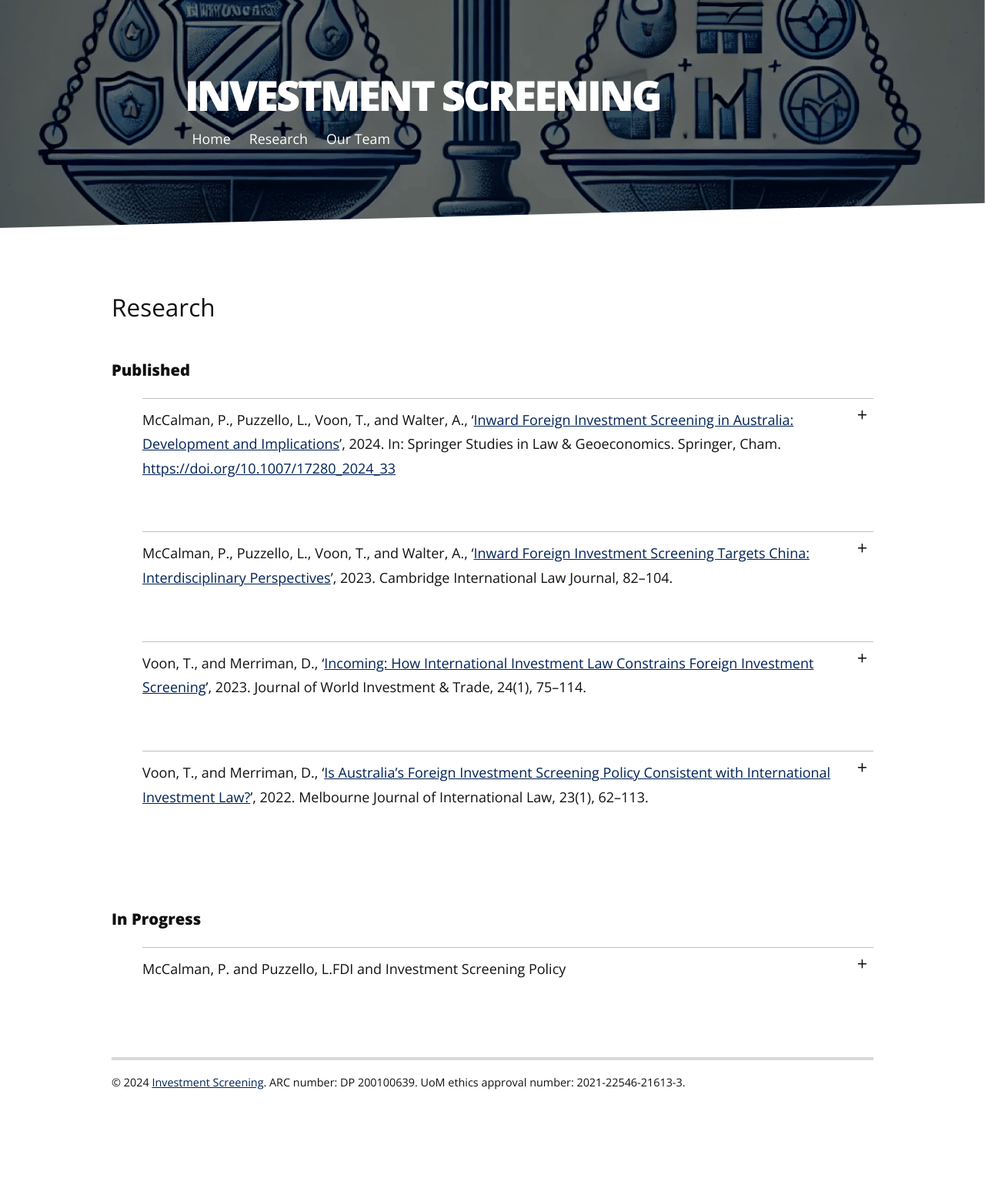
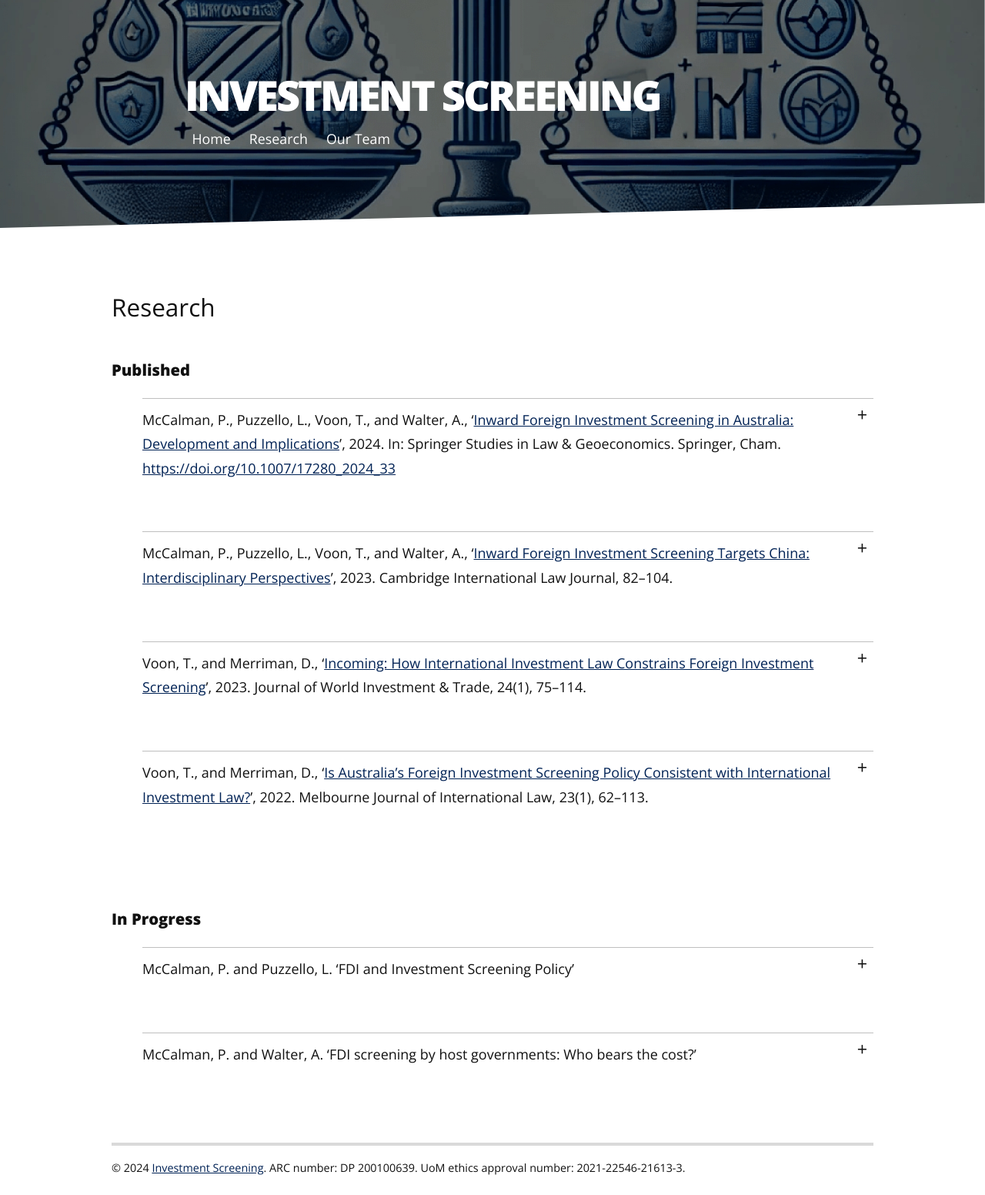
Before and after one commit to investmentscreening/investmentscreening.github.io, a Jekyll site: the page built from research.md, in a window 1280 px wide. Shown: the whole page at 77% size. Built offline with Jekyll 4.4.1, drawn with Linux system fonts in a browser that asks for light colours; nearby versions of some CDN libraries; before the commit the page ends 1441 px from its top, so only the background shows below that; some of the changed lines change nothing that is shown.

Commit message:
feat: add second WIP paper

```diff
--- a/research.md
+++ b/research.md
@@ -34,6 +34,11 @@ content = "_Abstract:_ Significant changes to Australia’s foreign investment s
 #### In Progress
 
 {% include_relative _layouts/_elements/accordion.html
-title = "McCalman, P. and Puzzello, L.FDI and Investment Screening Policy"
+title = "McCalman, P. and Puzzello, L. ‘FDI and Investment Screening Policy’"
 content = "_Abstract:_ Efforts to restrict Inward FDI (IFDI) have traditionally been modest. Recently there has been a dramatic increase in the number of countries screening IFDI. The costs imposed by screening raise concerns about the consequences for IFDI. In this paper, we leverage a structural gravity framework to quantify the effect of screening on the level of FDI in a host country, and on the distribution of IFDI across countries. We address these issues from three perspectives.  First, partial equilibrium estimates suggest that screening reduces IFDI by 35-37%, on average. Second, general equilibrium estimates reveal that the unilateral adoption of screening reduces the aggregate IFDI of a new screener by, on average, 10%, but the impact varies from -0.2% to -33%. Finally, we consider a world where all non-screening hosts adopt screening. We find that IFDI is reduced on average by 11.4% for new screening hosts but this effect differs across hosts ranging from -0.2% to -34%. The impact on bilateral IFDI from the adoption of screening is even more varied, with the largest increase recorded as 6% while the largest drop is 64%. Third-country effects are also pronounced, with bilateral IFDI changes for bystanders ranging from -50% to 7%."
 %}
+
+{% include_relative _layouts/_elements/accordion.html
+title = "McCalman, P. and Walter, A. ‘FDI screening by host governments: Who bears the cost?’"
+content = "_Abstract:_ Countries are increasingly screening foreign direct investment to ensure it aligns with the national interest. Each investment is reviewed on a case by case basis to allow maximum flexibility to achieve the desired outcome. Governments also claim that since only a few investments are blocked, screening doesn’t reduced foreign investment. However, a lack of explicit criteria when implementing the policy along with broad scope for imposing mitigation measures on investments creates uncertainty for foreign investors. This uncertainty imposes costs that potentially alter the level and/or composition of foreign investment. To gain insight into the consequences of screening, we quantify the cost of Australia’s well-established mechanism. We find that screening imposes a loss of approximately 20% of the surplus created by the reviewed foreign investments. At the aggregate level, this cost is five times greater than impediments to goods trade. There are also important dynamic considerations, with foreign ownership of an Australian firm introducing frictions to subsequent domestic acquisitions. These costs are predominantly imposed on the Australian economy, although there is some evidence of international spillovers, with Chinese investors in particular bearing part of the cost."
+%}
```
